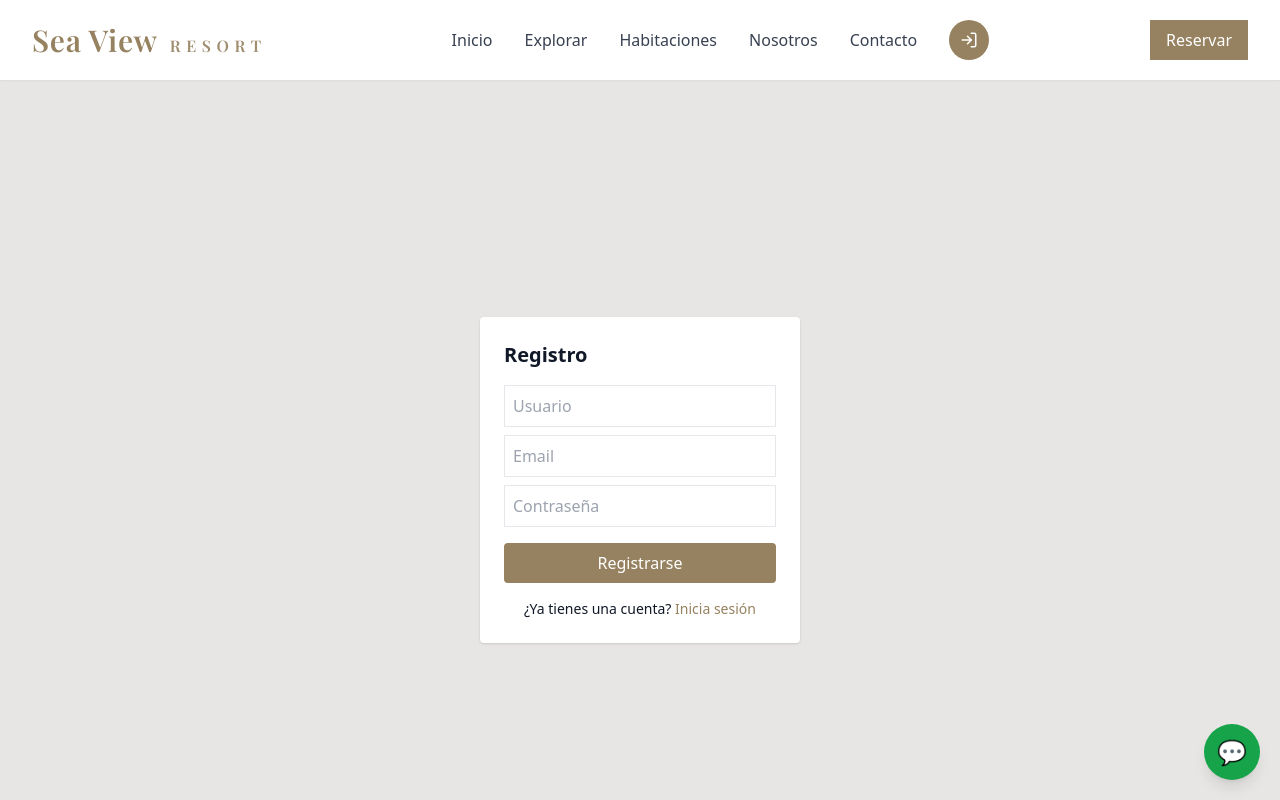
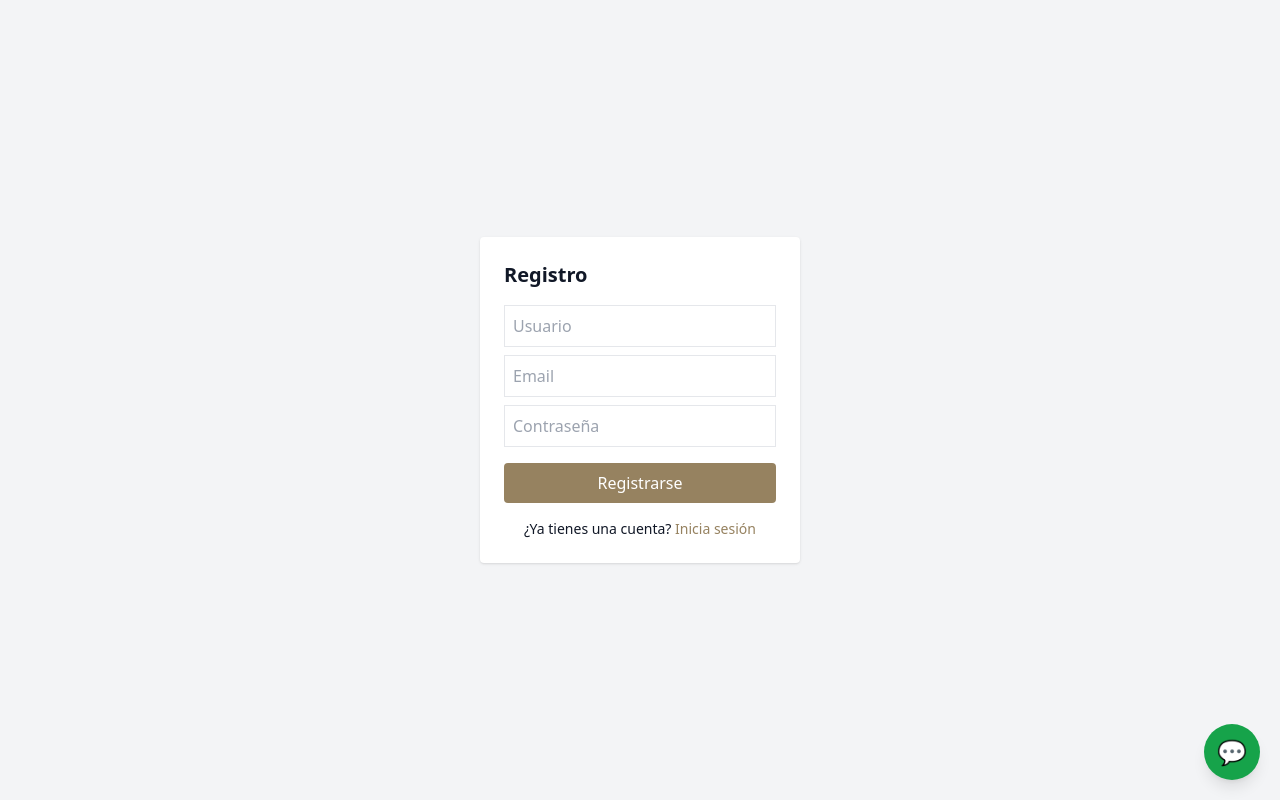
Before and after one commit to najr91/Sea-view-resort-frontend, a React (Vite) app: page /register in a window 1280 px wide. Shown: the top 800 px of the page. Built offline with nearby package versions, Linux system fonts and the light colour scheme; no server answers.

Commit message:
ordenando rutas para paginas sin nav y footer

```diff
--- a/src/App.jsx
+++ b/src/App.jsx
@@ -26,7 +26,6 @@
   return user ? children : <Navigate to="/login" />;
 }
 
-
 export default function App() {
   const { user, loading } = useAuth();
   const location = useLocation();
@@ -38,7 +37,7 @@
     "/admin/manage-users",
   ];
 
-  const isProtectedRoute = protectedRoutes.some(route =>
+  const isProtectedRoute = protectedRoutes.some((route) =>
     location.pathname.startsWith(route)
   );
 
@@ -55,15 +54,12 @@
       <Routes>
         <Route element={<MainLayout />}>
           <Route path="/" element={<Home />} />
-          <Route path="/login" element={<Login />} />
-          <Route path="/register" element={<Register />} />
+
           <Route
             path="/profile"
             element={user ? <Profile /> : <Navigate to="/login" />}
           />
-          <Route path="/verify-email" element={<VerifyEmail />} />
-          <Route path="/forgot-password" element={<ForgotPassword />} />
-          <Route path="/password-change" element={<PasswordChange />} />
+
           <Route path="explore" element={<Explore />} />
           <Route path="rooms" element={<Rooms />} />
           <Route path="rooms/:id" element={<RoomDetail />} />
@@ -94,7 +90,12 @@
             element={user ? <ManageUsers /> : <Navigate to="/login" />}
           />
         </Route>
-         <Route
+        <Route path="/login" element={<Login />} />
+        <Route path="/register" element={<Register />} />
+        <Route path="/verify-email" element={<VerifyEmail />} />
+        <Route path="/forgot-password" element={<ForgotPassword />} />
+        <Route path="/password-change" element={<PasswordChange />} />
+        <Route
           path="/admin/reservations"
           element={
             <ProtectedRoute>
--- a/src/pages/Register.jsx
+++ b/src/pages/Register.jsx
@@ -32,7 +32,7 @@
   };
 
   return (
-    <div className="flex justify-center items-center h-screen">
+    <div className="flex justify-center items-center h-screen bg-gray-100">
       <form
         onSubmit={handleSubmit}
         className="bg-white p-6 rounded shadow w-80"
--- a/src/pages/admin/Administrador.jsx
+++ b/src/pages/admin/Administrador.jsx
@@ -14,7 +14,9 @@
 
   return (
     <div className="min-h-screen flex flex-col items-center justify-center bg-gray-100 p-4">
-      <h1 className="text-3xl font-bold mb-12 text-gray-800">Panel de Administración</h1>
+      <h1 className="text-3xl font-bold mb-12 text-gray-800">
+        Panel de Administración
+      </h1>
 
       <div className="grid gap-6 md:grid-cols-3 w-full max-w-5xl">
         {/* Administración de Habitaciones */}
@@ -39,7 +41,7 @@
 
         {/* Gestión de Usuarios */}
         <button
-          onClick={() => handleNavigate("/admin/users")}
+          onClick={() => handleNavigate("/admin/manage-users")}
           style={{ backgroundColor: "#968260" }}
           className={buttonClasses}
         >
```
